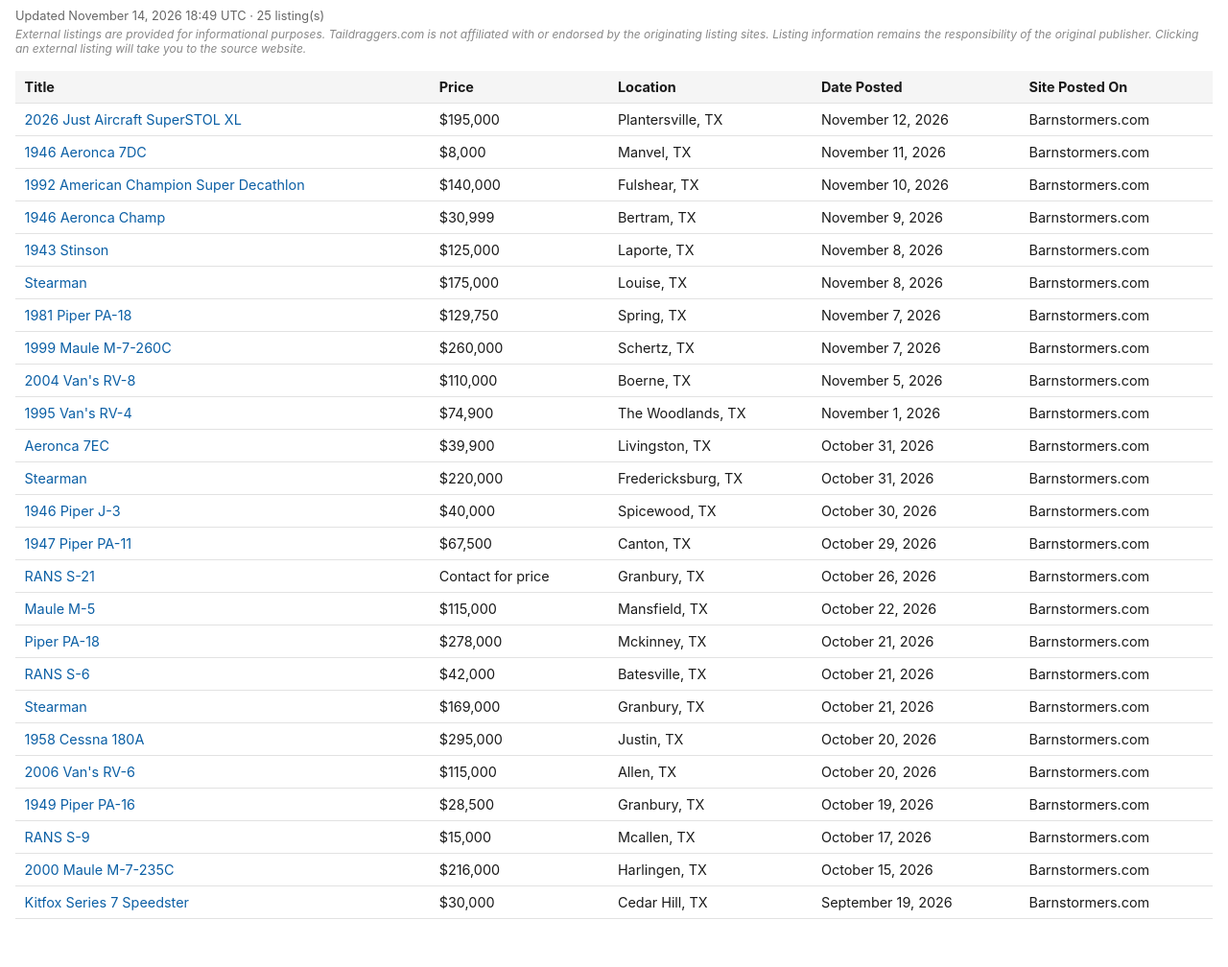
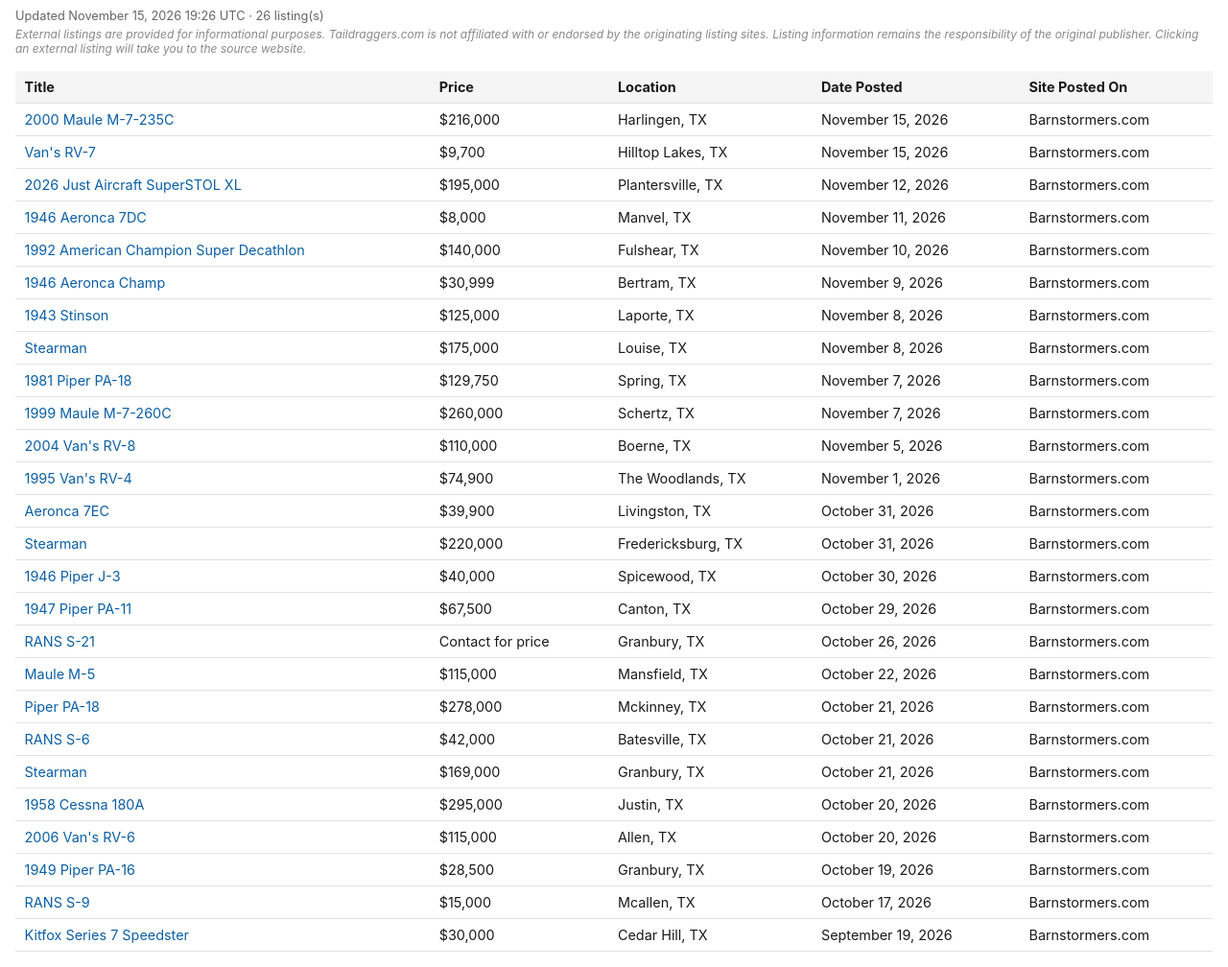
Before and after one commit to taildraggers/texas, a plain HTML site: page docs/index.html in a window 1280 px wide. Shown: the part 43-1051 px from the top of the page at 96% size. Before the commit the page ends 1017 px from the top, so only its background shows below. Drawn offline with Linux system fonts and the light colour scheme.

Commit message:
Update Texas listings (2026-11-15)

```diff
--- a/docs/index.html
+++ b/docs/index.html
@@ -58,13 +58,15 @@
 </head>
 <body>
   <h1>Taildragger Ads in Texas</h1>
-  <div class="updated">Updated November 14, 2026 18:49 UTC &middot; 25 listing(s)</div>
+  <div class="updated">Updated November 15, 2026 19:26 UTC &middot; 26 listing(s)</div>
   <div class="disclaimer">External listings are provided for informational purposes. Taildraggers.com is not affiliated with or endorsed by the originating listing sites. Listing information remains the responsibility of the original publisher. Clicking an external listing will take you to the source website.</div>
   <table>
     <thead>
       <tr><th>Title</th><th>Price</th><th>Location</th><th>Date Posted</th><th>Site Posted On</th></tr>
     </thead>
     <tbody>
+        <tr><td><a href="https://www.barnstormers.com/classified-2017090-2000-Maule-M7-235C.html" target="_blank" rel="noopener noreferrer">2000 Maule M-7-235C</a></td><td>$216,000</td><td>Harlingen, TX</td><td>November 15, 2026</td><td>Barnstormers.com</td></tr>
+        <tr><td><a href="https://www.barnstormers.com/classified-2063995-RV-7-WingEmpennage.html" target="_blank" rel="noopener noreferrer">Van&#x27;s RV-7</a></td><td>$9,700</td><td>Hilltop Lakes, TX</td><td>November 15, 2026</td><td>Barnstormers.com</td></tr>
         <tr><td><a href="https://www.barnstormers.com/classified-2067716-2026-Just-SuperSTOL-XL.html" target="_blank" rel="noopener noreferrer">2026 Just Aircraft SuperSTOL XL</a></td><td>$195,000</td><td>Plantersville, TX</td><td>November 12, 2026</td><td>Barnstormers.com</td></tr>
         <tr><td><a href="https://www.barnstormers.com/classified-1904779-1946-Aeronca-7DC-Project.html" target="_blank" rel="noopener noreferrer">1946 Aeronca 7DC</a></td><td>$8,000</td><td>Manvel, TX</td><td>November 11, 2026</td><td>Barnstormers.com</td></tr>
         <tr><td><a href="https://www.barnstormers.com/classified-2041811-Super-Decathlon-1992.html" target="_blank" rel="noopener noreferrer">1992 American Champion Super Decathlon</a></td><td>$140,000</td><td>Fulshear, TX</td><td>November 10, 2026</td><td>Barnstormers.com</td></tr>
@@ -88,7 +90,6 @@
         <tr><td><a href="https://www.barnstormers.com/classified-2079207-2006-RV-6.html" target="_blank" rel="noopener noreferrer">2006 Van&#x27;s RV-6</a></td><td>$115,000</td><td>Allen, TX</td><td>October 20, 2026</td><td>Barnstormers.com</td></tr>
         <tr><td><a href="https://www.barnstormers.com/classified-2067949-1949-Piper-Clipper-PA-16.html" target="_blank" rel="noopener noreferrer">1949 Piper PA-16</a></td><td>$28,500</td><td>Granbury, TX</td><td>October 19, 2026</td><td>Barnstormers.com</td></tr>
         <tr><td><a href="https://www.barnstormers.com/classified-2078738-RANS--S9-CHAOS-FOR-SALE.html" target="_blank" rel="noopener noreferrer">RANS S-9</a></td><td>$15,000</td><td>Mcallen, TX</td><td>October 17, 2026</td><td>Barnstormers.com</td></tr>
-        <tr><td><a href="https://www.barnstormers.com/classified-2017090-2000-Maule-M7-235C.html" target="_blank" rel="noopener noreferrer">2000 Maule M-7-235C</a></td><td>$216,000</td><td>Harlingen, TX</td><td>October 15, 2026</td><td>Barnstormers.com</td></tr>
         <tr><td><a href="https://www.barnstormers.com/classified-2055510-Kitfox-4-Speedster-Project.html" target="_blank" rel="noopener noreferrer">Kitfox Series 7 Speedster</a></td><td>$30,000</td><td>Cedar Hill, TX</td><td>September 19, 2026</td><td>Barnstormers.com</td></tr>
     </tbody>
   </table>
```
